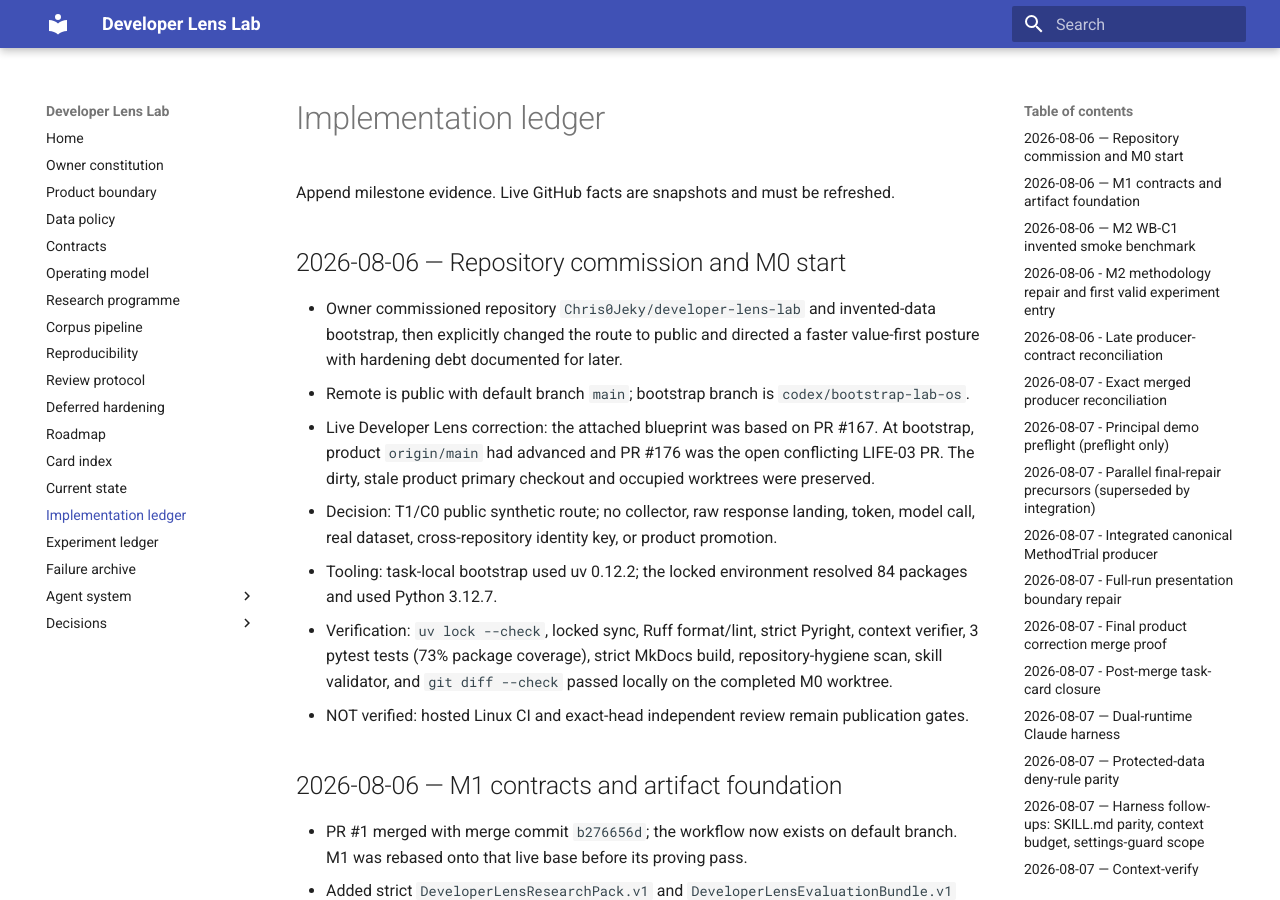
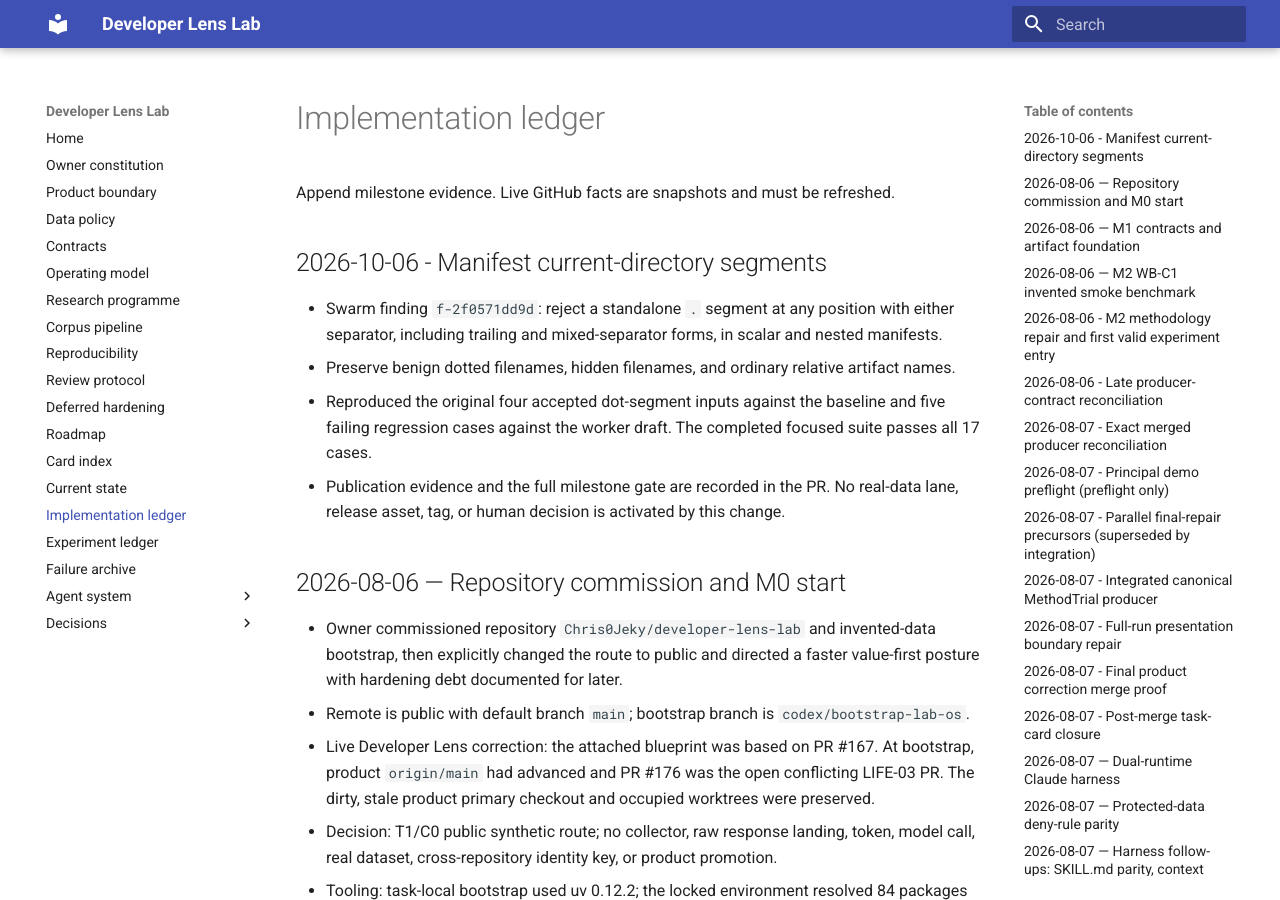
Before and after one commit to Chris0Jeky/developer-lens-lab, an MkDocs documentation site: the page built from docs/IMPLEMENTATION_LEDGER.md, in a window 1280 px wide and 900 px high. Built offline with MkDocs 1.6.1 and Material for MkDocs 9.7.7, drawn with Linux system fonts in a browser that asks for light colours.

Commit message:
fix: reject every current-directory manifest segment

```diff
--- a/docs/IMPLEMENTATION_LEDGER.md
+++ b/docs/IMPLEMENTATION_LEDGER.md
@@ -1,6 +1,16 @@
 # Implementation ledger
 
 Append milestone evidence. Live GitHub facts are snapshots and must be refreshed.
+
+## 2026-10-06 - Manifest current-directory segments
+
+- Swarm finding `f-2f0571dd9d`: reject a standalone `.` segment at any position with
+  either separator, including trailing and mixed-separator forms, in scalar and nested manifests.
+- Preserve benign dotted filenames, hidden filenames, and ordinary relative artifact names.
+- Reproduced the original four accepted dot-segment inputs against the baseline and five failing
+  regression cases against the worker draft. The completed focused suite passes all 17 cases.
+- Publication evidence and the full milestone gate are recorded in the PR. No real-data lane,
+  release asset, tag, or human decision is activated by this change.
 
 ## 2026-08-06 — Repository commission and M0 start
 
```
Also changed, not shown: 2 other files.
